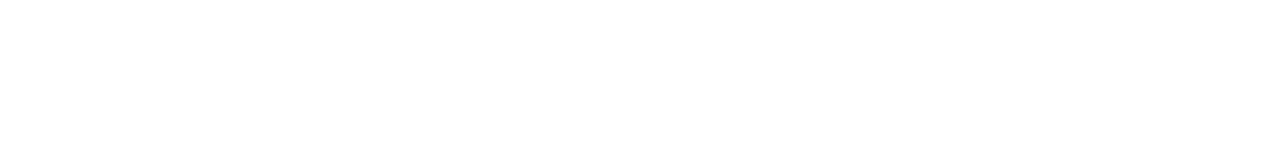
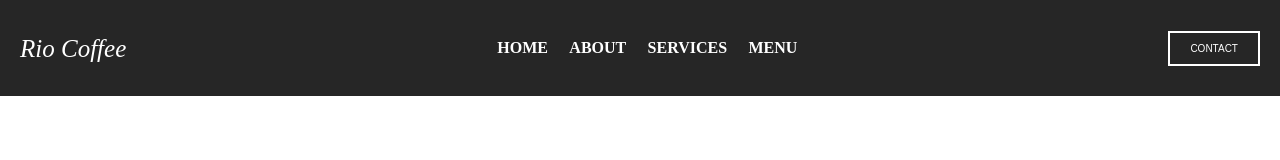
Before and after one commit to ruroma18/Flex-nav, a plain HTML site: page index.html in a window 1280 px wide. Drawn offline with Linux system fonts and the light colour scheme.

Commit message:
Add navigation

```diff
--- a/assets/css/style.css
+++ b/assets/css/style.css
@@ -3,3 +3,56 @@
   margin: 0;
   padding: 0;
 }
+
+:root {
+  --main-color: #262626;
+  --second-color: #ffffff;
+}
+
+.nav-container {
+  display: flex;
+  flex-flow: row wrap;
+  justify-content: space-between;
+  align-items: center;
+  padding: 20px;
+  background-color: var(--main-color);
+  color: var(--second-color);
+}
+
+.nav-link {
+  text-decoration: none;
+  color: inherit;
+}
+
+.nav-heading {
+  font-size: 25px;
+  font-style: italic;
+}
+
+.nav-list {
+  display: flex;
+  flex-flow: row nowrap;
+  justify-content: space-between;
+  flex-basis: 300px;
+  padding: 20px 0;
+}
+
+.nav-list-item {
+  text-align: center;
+  font-weight: bold;
+}
+
+.nav-button {
+  background-color: var(--main-color);
+  color: var(--second-color);
+  border: 2px solid var(--second-color);
+  padding: 10px 20px;
+  font-size: 10px;
+  transition: all 0.4s ease;
+}
+
+.nav-button:hover {
+  background-color: var(--second-color);
+  color: black;
+  border: 2px solid var(--main-color);
+}
--- a/index.html
+++ b/index.html
@@ -1,14 +1,35 @@
 <!DOCTYPE html>
 <html lang="en">
-<head>
-  <meta charset="UTF-8">
-  <meta http-equiv="X-UA-Compatible" content="IE=edge">
-  <meta name="viewport" content="width=device-width, initial-scale=1.0">
-  <link rel="stylesheet" href="./assets/css/reset.css">
-  <link rel="stylesheet" href="./assets/css/style.css">
-  <title>Flex navigation</title>
-</head>
-<body>
-
-</body>
+  <head>
+    <meta charset="UTF-8" />
+    <meta http-equiv="X-UA-Compatible" content="IE=edge" />
+    <meta name="viewport" content="width=device-width, initial-scale=1.0" />
+    <link rel="stylesheet" href="./assets/css/reset.css" />
+    <link rel="stylesheet" href="./assets/css/style.css" />
+    <title>Flex navigation</title>
+  </head>
+  <body>
+    <header>
+      <nav class="nav-container">
+        <a href="#" class="nav-link">
+          <h1 class="nav-heading">Rio Coffee</h1>
+        </a>
+        <ul class="nav-list">
+          <li class="nav-list-item">
+            <a href="#" class="nav-link">HOME</a>
+          </li>
+          <li class="nav-list-item">
+            <a href="#" class="nav-link">ABOUT</a>
+          </li>
+          <li class="nav-list-item">
+            <a href="#" class="nav-link">SERVICES</a>
+          </li>
+          <li class="nav-list-item">
+            <a href="#" class="nav-link">MENU</a>
+          </li>
+        </ul>
+        <button class="nav-button">CONTACT</button>
+      </nav>
+    </header>
+  </body>
 </html>
```
